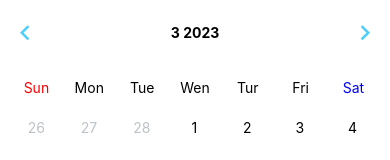
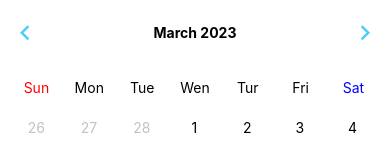
Before and after one commit to jhchoi1182/Bunnit, a React Native app: screen /CALENDAR in a window 390 px wide. Shown: the top 160 px of the page. Built offline with nearby package versions, Linux system fonts and the light colour scheme.

Commit message:
Level 2 :✨달력의 주, 헤더 수정 작업 (기능 구현 완료)

```diff
--- a/src/components/Calendar/CalendarContainer.jsx
+++ b/src/components/Calendar/CalendarContainer.jsx
@@ -15,7 +15,28 @@ const CalendarContainer = () => {
   const [selectedMonth, setSelectedMonth] = useState(today.month);
   const [selectedDay, setSelectedDay] = useState("");
 
-  const week = ["Sun", "Mon", "Tue", "Wen", "Tur", "Fri", "Sat"];
+  const monthNames = [
+    "January",
+    "February",
+    "March",
+    "April",
+    "May",
+    "June",
+    "July",
+    "August",
+    "September",
+    "October",
+    "November",
+    "December",
+  ];
+  const week = () => {
+    const week = ["Sun", "Mon", "Tue", "Wen", "Tur", "Fri", "Sat"];
+    return week.map((v, i) => (
+      <Text key={i} style={{ ...styles.weekDay, color: (v === "Sun" && "red") || (v === "Sat" && "blue") }}>
+        {v}
+      </Text>
+    ));
+  };
 
   // 헤더 로직
 
@@ -100,19 +121,13 @@ const CalendarContainer = () => {
           <MaterialCommunityIcons name="chevron-left" size={30} color="#4bcffa" />
         </TouchableWithoutFeedback>
         <Text style={{ fontWeight: 700 }}>
-          {selectedMonth} {selectedYear}
+          {monthNames[selectedMonth - 1]} {selectedYear}
         </Text>
         <TouchableWithoutFeedback onPress={nextMonth}>
           <MaterialCommunityIcons name="chevron-right" size={30} color="#4bcffa" />
         </TouchableWithoutFeedback>
       </View>
-      <View style={styles.week}>
-        {week.map((v, i) => (
-          <Text key={i} style={{ ...styles.weekDay, color: (v === "Sun" && "red") || (v === "Sat" && "blue") }}>
-            {v}
-          </Text>
-        ))}
-      </View>
+      <View style={styles.week}>{week()}</View>
       <View style={styles.days}>{returnDays()}</View>
     </View>
   );
```
